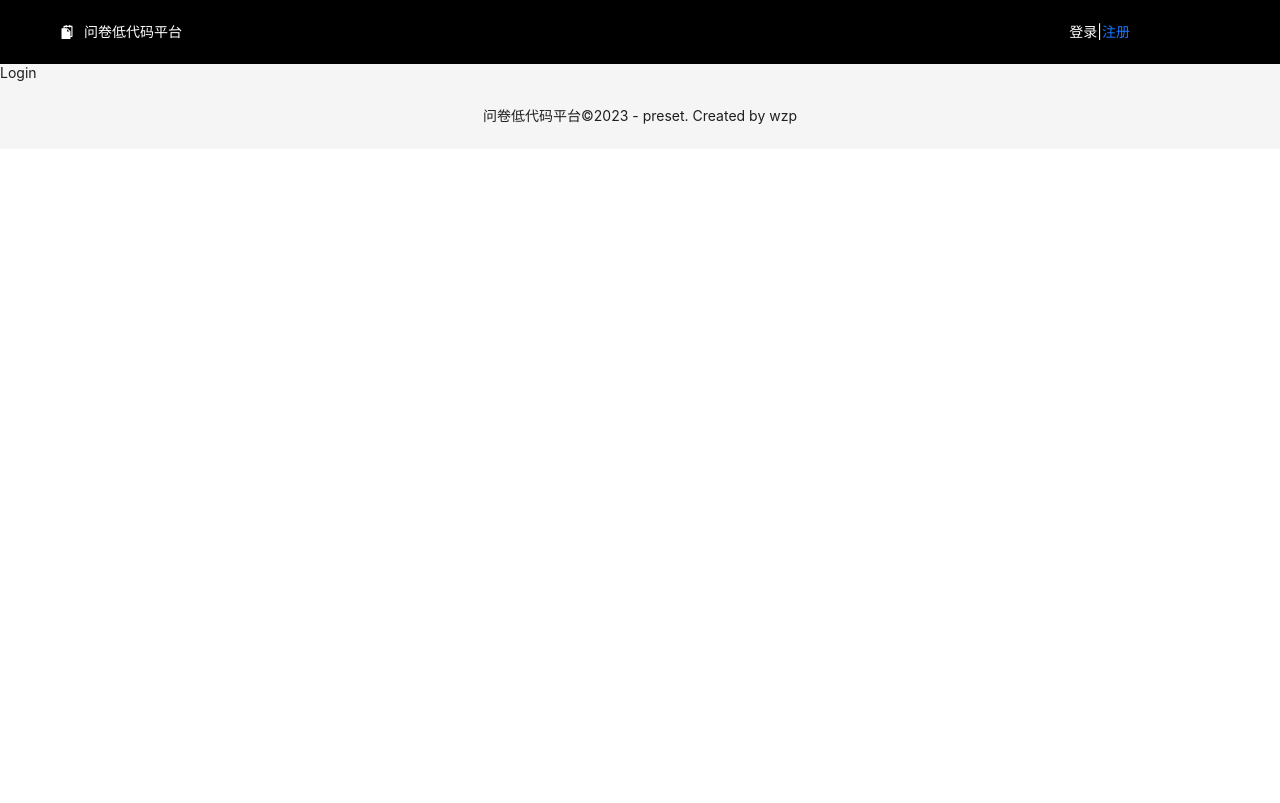
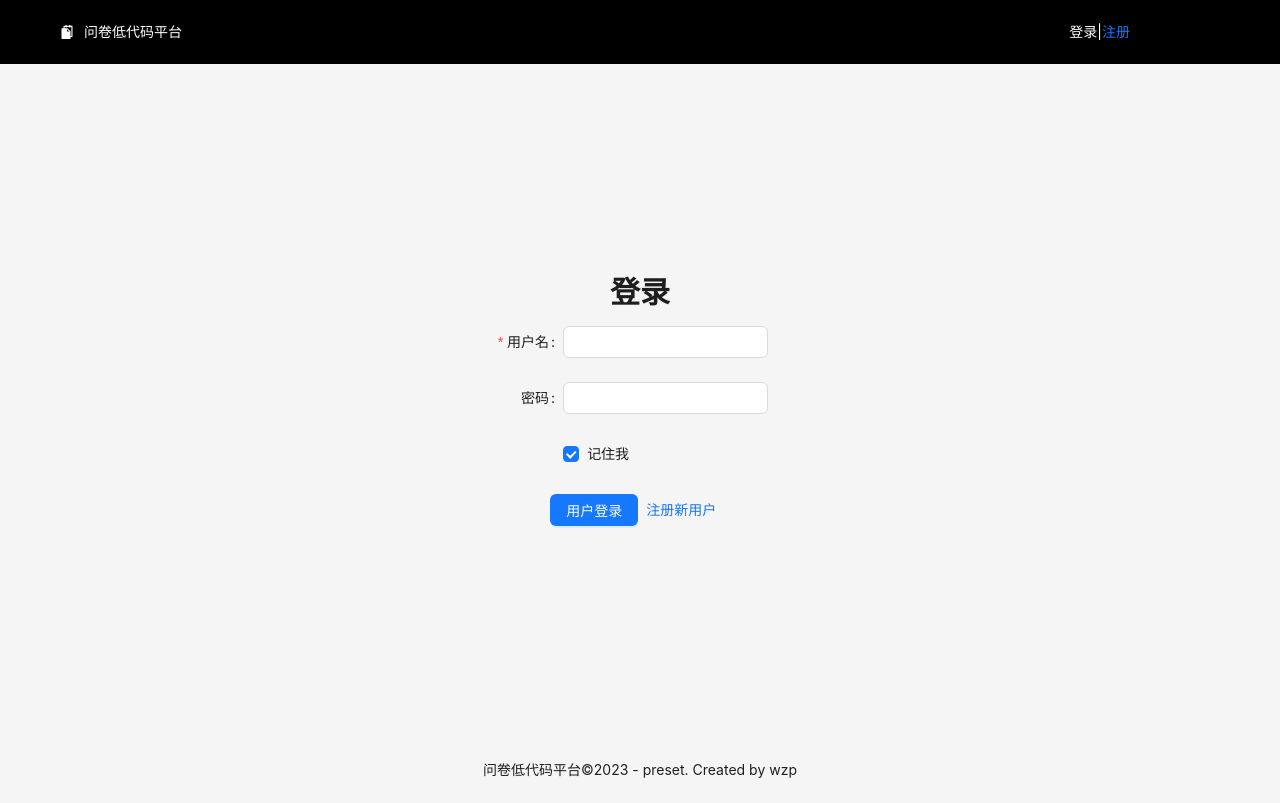
Before and after one commit to WWW-max/react-low-code, a React (Create React App) app: page /login in a window 1280 px wide. Built offline with nearby package versions, Linux system fonts and the light colour scheme.

Commit message:
feat: 登录页面

```diff
--- /dev/null
+++ b/src/pages/Login/Login.module.scss
@@ -0,0 +1,7 @@
+.container {
+    height: calc(100vh - 64px - 65px);
+    display: flex;
+    flex-direction: column;
+    justify-content: center;
+    align-items: center;
+}
--- a/src/pages/Login/Login.tsx
+++ b/src/pages/Login/Login.tsx
@@ -1,5 +1,56 @@
+import { Button, Checkbox, Form, Input, Space } from 'antd';
+import { Typography } from 'antd';
 import React from 'react';
+import styles from './Login.module.scss';
+import { Link } from 'react-router-dom';
+import { REGISTER_PATHNAME } from '../../router';
+
+const { Title } = Typography;
 
 export default function Login() {
-  return <div>Login</div>;
+  const handleLogin = (values: any) => {
+    console.log('login', values);
+  };
+  return (
+    <div className={styles.container}>
+      <Title level={2}>登录</Title>
+      <Form
+        labelCol={{ span: 6 }}
+        wrapperCol={{ span: 16 }}
+        initialValues={{ remember: true }}
+        onFinish={handleLogin}
+      >
+        <Form.Item
+          name="username"
+          label="用户名"
+          rules={[
+            {
+              required: true,
+              message: '请输入用户名',
+            },
+            {
+              pattern: /^\w+$/,
+              message: '只能输入字母数字下划线',
+            },
+          ]}
+        >
+          <Input />
+        </Form.Item>
+        <Form.Item name="password" label="密码">
+          <Input type="password" />
+        </Form.Item>
+        <Form.Item name="remember" valuePropName="checked" wrapperCol={{ offset: 6, span: 16 }}>
+          <Checkbox>记住我</Checkbox>
+        </Form.Item>
+        <Form.Item wrapperCol={{ offset: 5, span: 17 }}>
+          <Space>
+            <Button type="primary" htmlType="submit">
+              用户登录
+            </Button>
+            <Link to={REGISTER_PATHNAME}>注册新用户</Link>
+          </Space>
+        </Form.Item>
+      </Form>
+    </div>
+  );
 }
--- a/src/pages/Register/Register.tsx
+++ b/src/pages/Register/Register.tsx
@@ -1,8 +1,10 @@
-import { Button, Form, Space } from 'antd';
+import { Button, Form, Space, Typography } from 'antd';
 import Input from 'antd/es/input/Input';
 import Link from 'antd/es/typography/Link';
 import React from 'react';
 import styles from './Register.module.scss';
+
+const { Title } = Typography;
 export default function Register() {
   const onFinish = (values: any) => {
     console.log('success', values);
@@ -10,7 +12,7 @@ export default function Register() {
   return (
     <div className={styles.container}>
       <div>
-        <h1>注册新用户</h1>
+        <Title level={2}>注册新用户</Title>
       </div>
       <div>
         <Form labelCol={{ span: 7 }} wrapperCol={{ span: 16 }} onFinish={onFinish}>
```
